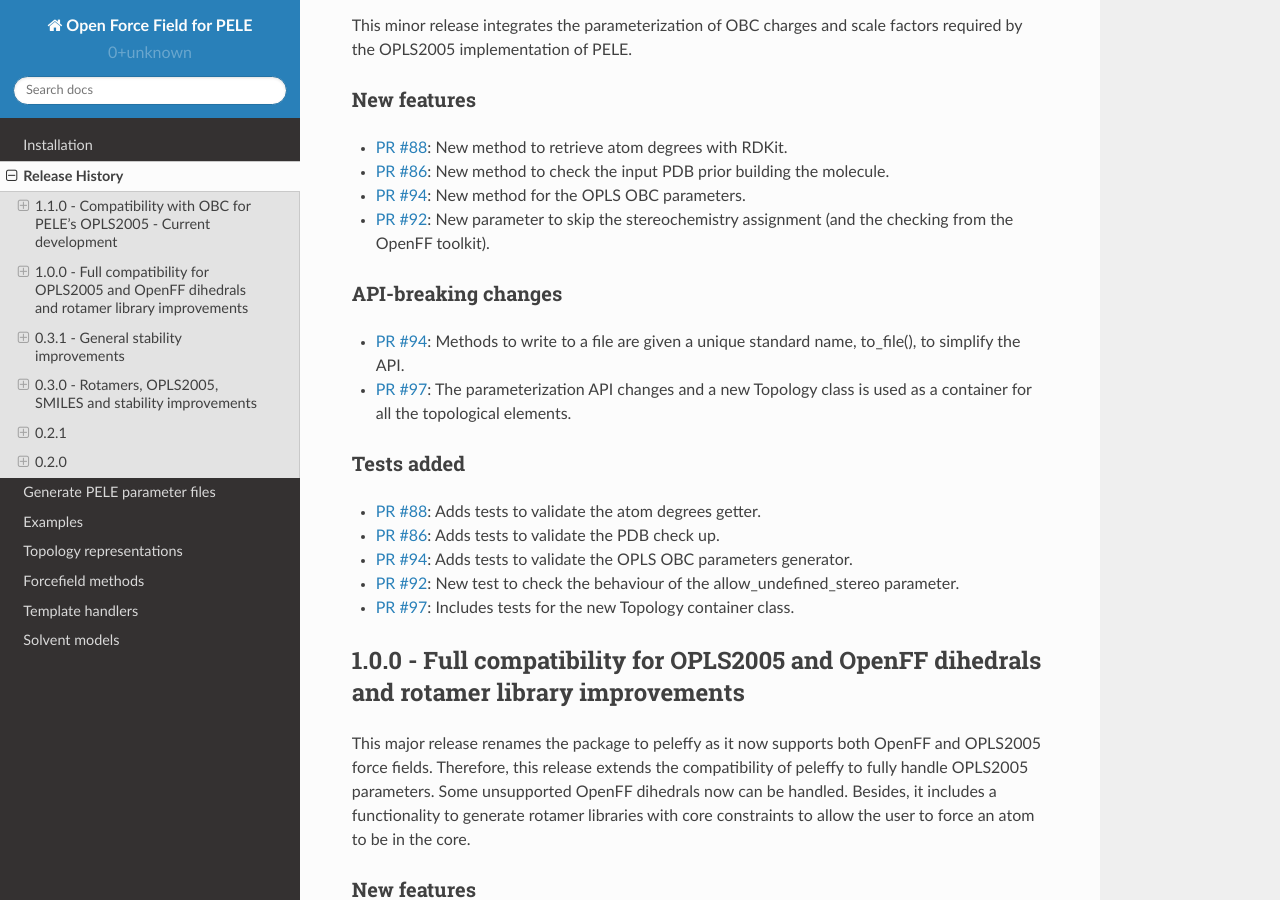
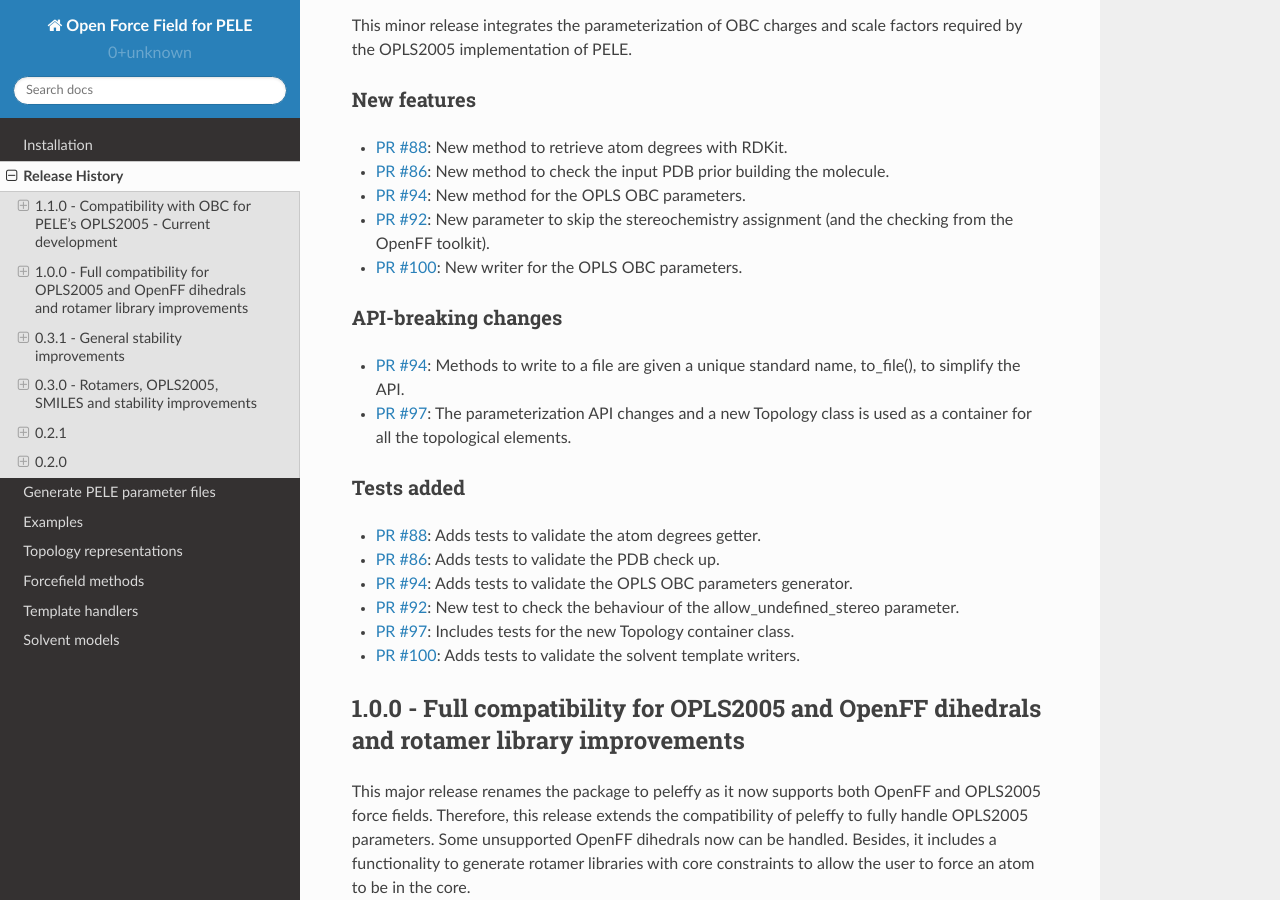
Before and after one commit to martimunicoy/peleffy, a Sphinx documentation site: the page built from docs/releasehistory.rst, in a window 1280 px wide and 900 px high, scrolled down 406 px. Built offline with Sphinx 7.4.7 and the Read the Docs theme 2.0.0, drawn with Linux system fonts in a browser that asks for light colours.

Commit message:
Update releasehistory.rst

```diff
--- a/docs/releasehistory.rst
+++ b/docs/releasehistory.rst
@@ -6,6 +6,7 @@ Releases follow the ``major.minor.micro`` scheme recommended by `PEP440 <https:/
 * ``major`` increments denote a change that may break API compatibility with previous ``major`` releases
 * ``minor`` increments add features but do not break API compatibility
 * ``micro`` increments represent bugfix releases or improvements in documentation
+
 
 1.1.0 - Compatibility with OBC for PELE's OPLS2005 - Current development
 ------------------------------------------------------------------------
@@ -18,6 +19,7 @@ New features
 - `PR #86 <https://github.com/martimunicoy/peleffy/pull/86>`_: New method to check the input PDB prior building the molecule.
 - `PR #94 <https://github.com/martimunicoy/peleffy/pull/94>`_: New method for the OPLS OBC parameters.
 - `PR #92 <https://github.com/martimunicoy/peleffy/pull/92>`_: New parameter to skip the stereochemistry assignment (and the checking from the OpenFF toolkit).
+- `PR #100 <https://github.com/martimunicoy/peleffy/pull/100>`_: New writer for the OPLS OBC parameters.
 
 API-breaking changes
 """"""""""""""""""""
@@ -31,6 +33,8 @@ Tests added
 - `PR #94 <https://github.com/martimunicoy/peleffy/pull/94>`_: Adds tests to validate the OPLS OBC parameters generator.
 - `PR #92 <https://github.com/martimunicoy/peleffy/pull/92>`_: New test to check the behaviour of the allow_undefined_stereo parameter.
 - `PR #97 <https://github.com/martimunicoy/peleffy/pull/97>`_: Includes tests for the new Topology container class.
+- `PR #100 <https://github.com/martimunicoy/peleffy/pull/100>`_: Adds tests to validate the solvent template writers.
+
 
 1.0.0 - Full compatibility for OPLS2005 and OpenFF dihedrals and rotamer library improvements
 ---------------------------------------------------------------------------------------------
```
